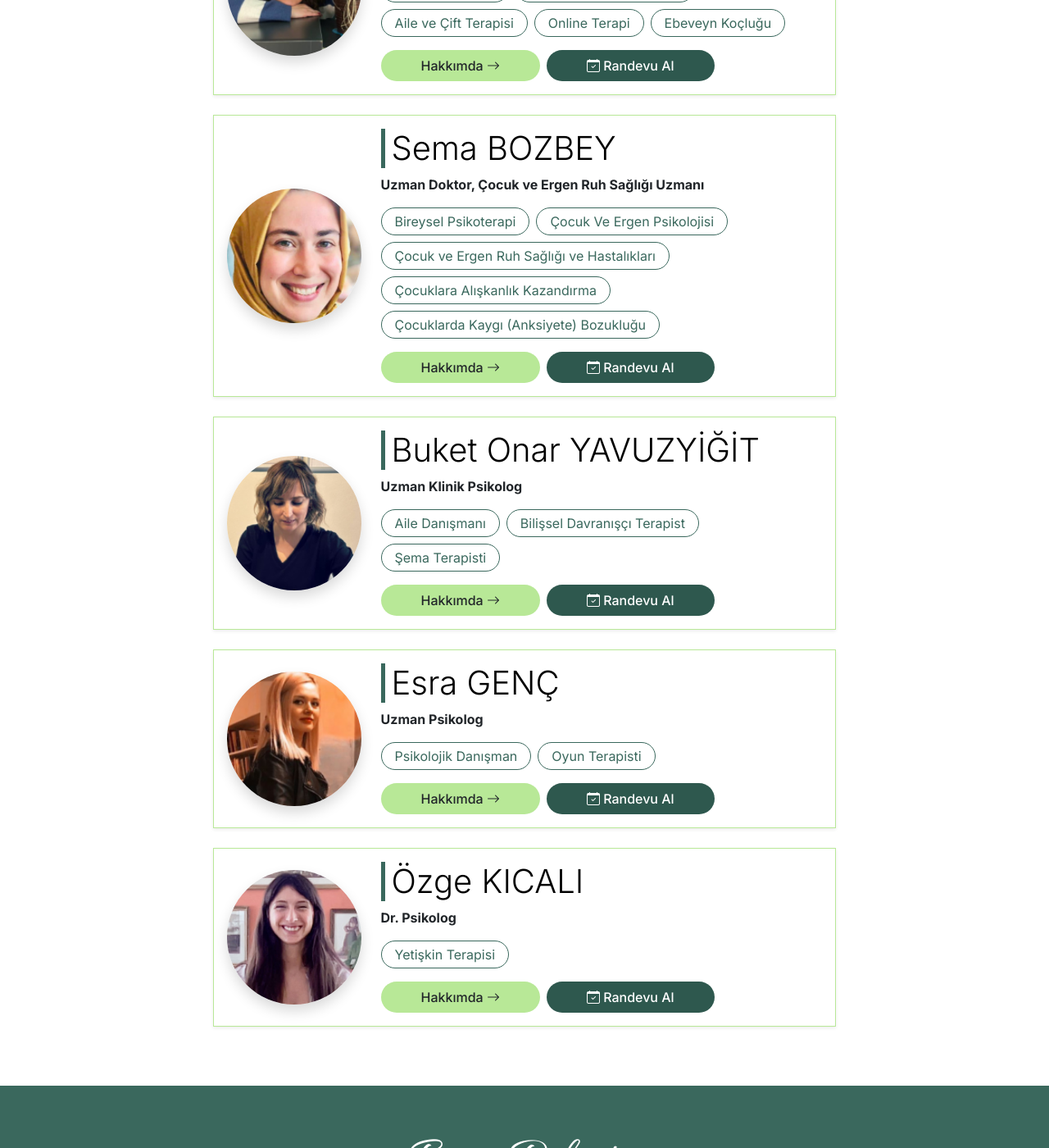
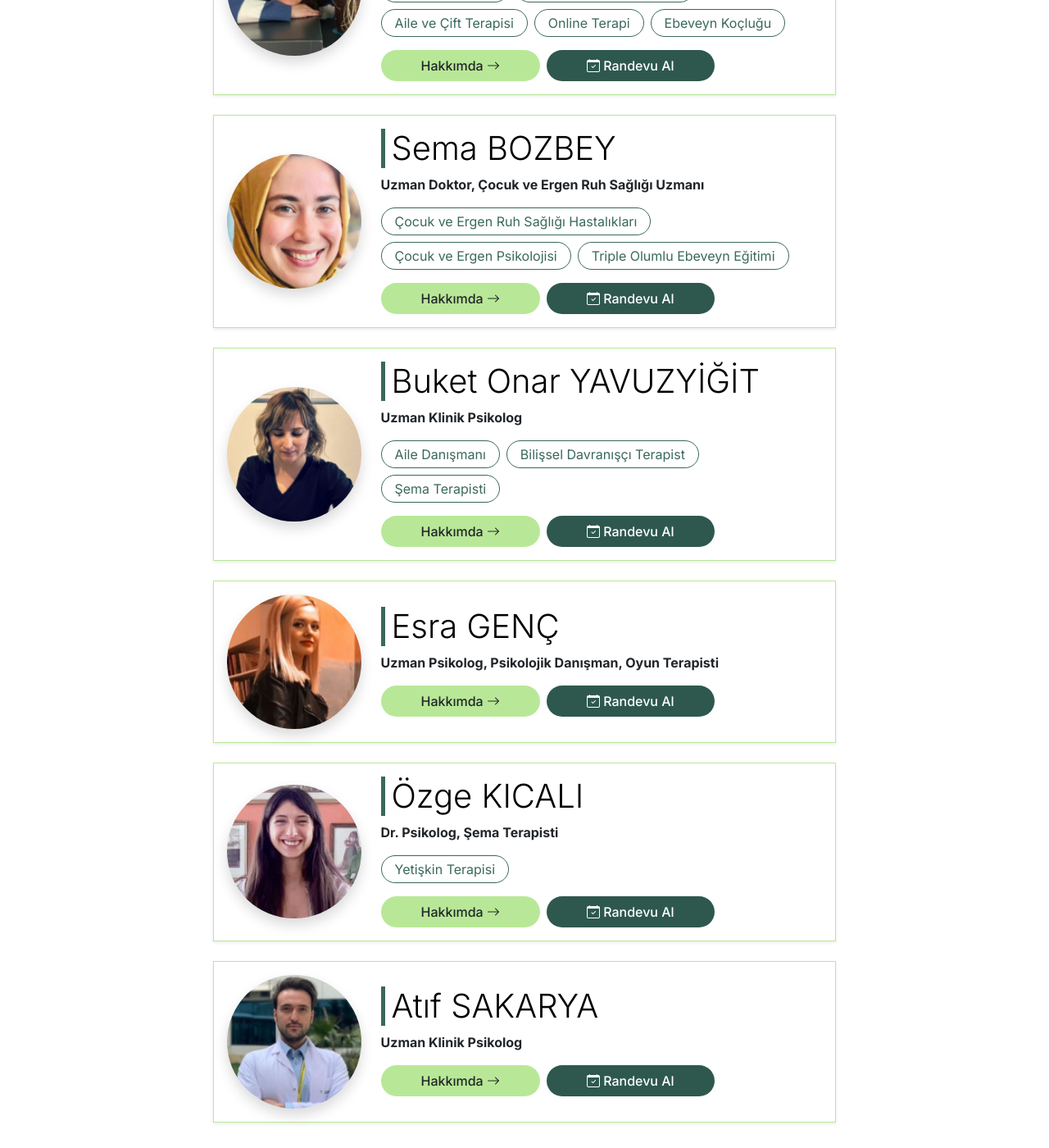
Before and after one commit to enderkus/bd-jekyll, a Jekyll site: the page built from uzmanlarimiz.html, in a window 1280 px wide and 1400 px high, scrolled down 512 px. Shown: the whole window at 82% size. Built offline with Jekyll 4.4.1, drawn with Linux system fonts in a browser that asks for light colours; a script that is not in the unit is left out; comment, search, counter and statistics services are not loaded.

Commit message:
create : atif sakarya personal page and some fixes

```diff
--- a/ozge-kicali.html
+++ b/ozge-kicali.html
@@ -1,7 +1,7 @@
 ---
-title: "Kl. Psk. Özge KICALI | "
+title: "Dr. Psikolog Özge KICALI | "
 layout: page
-description: Kl. Psk. Özge KICALI
+description: Dr. Psikolog, Şema Terapisti
 canonical_path: "/ozge-kicali"
 is_expert: true
 ---
@@ -37,7 +37,7 @@ is_expert: true
         <div class="col-lg-12 d-flex flex-column align-items-center gap-2 mb-4">
             <img src="./images/persons/ozge-boxed.jpg" class="rounded-circle mw-100 mb-3" alt="">
             <h2 class="mb-0">Özge KICALI</h2>
-            <p class="fs-4 fw-lighter">Dr. Psikolog</p>
+            <p class="fs-4 fw-lighter">Dr. Psikolog, Şema Terapisti</p>
             <ul class="list-unstyled d-flex flex-wrap gap-2">
                 <li class="border border-default-color text-default-color py-1 px-3 rounded-pill">
                     Yetişkin Terapisi
--- a/uzmanlarimiz.html
+++ b/uzmanlarimiz.html
@@ -87,19 +87,13 @@ canonical_path: "/uzmanlarimiz"
                                 <p class="fw-bold">Uzman Doktor, Çocuk ve Ergen Ruh Sağlığı Uzmanı</p>
                                 <ul class="list-unstyled d-flex flex-wrap gap-2">
                                     <li class="border border-default-color text-default-color py-1 px-3 rounded-pill">
-                                        Bireysel Psikoterapi
+                                        Çocuk ve Ergen Ruh Sağlığı Hastalıkları
                                     </li>
                                     <li class="border border-default-color text-default-color py-1 px-3 rounded-pill">
-                                        Çocuk Ve Ergen Psikolojisi
+                                        Çocuk ve Ergen Psikolojisi
                                     </li>
                                     <li class="border border-default-color text-default-color py-1 px-3 rounded-pill">
-                                        Çocuk ve Ergen Ruh Sağlığı ve Hastalıkları
-                                    </li>
-                                    <li class="border border-default-color text-default-color py-1 px-3 rounded-pill">
-                                        Çocuklara Alışkanlık Kazandırma
-                                    </li>
-                                    <li class="border border-default-color text-default-color py-1 px-3 rounded-pill">
-                                        Çocuklarda Kaygı (Anksiyete) Bozukluğu
+                                        Triple Olumlu Ebeveyn Eğitimi
                                     </li>
                                 </ul>
                                 <div class="d-flex flex-column flex-sm-row gap-2">
@@ -125,7 +119,8 @@ canonical_path: "/uzmanlarimiz"
 
                             <div class="col-xl-9 d-flex flex-column justify-content-center">
                                 <h3 class="display-6 fw-light border-start border-default-color border-5 ps-2"><a
-                                        href="./buket-onar-yavuzyigit" class="text-decoration-none text-black">Buket Onar YAVUZYİĞİT</a>
+                                        href="./buket-onar-yavuzyigit" class="text-decoration-none text-black">Buket
+                                    Onar YAVUZYİĞİT</a>
                                 </h3>
                                 <p class="fw-bold">Uzman Klinik Psikolog</p>
                                 <ul class="list-unstyled d-flex flex-wrap gap-2">
@@ -141,7 +136,8 @@ canonical_path: "/uzmanlarimiz"
                                 </ul>
 
                                 <div class="d-flex flex-column flex-sm-row gap-2">
-                                    <a href="./buket-onar-yavuzyigit" class="btn btn-site-style rounded-pill fw-medium px-5">Hakkımda
+                                    <a href="./buket-onar-yavuzyigit"
+                                       class="btn btn-site-style rounded-pill fw-medium px-5">Hakkımda
                                         <i class="bi bi-arrow-right"></i></a>
                                     <a href="./buket-onar-yavuzyigit#randevu-al"
                                        class="btn btn-site-style-dark rounded-pill fw-medium px-5"><i
@@ -163,15 +159,7 @@ canonical_path: "/uzmanlarimiz"
                                 <h3 class="display-6 fw-light border-start border-default-color border-5 ps-2"><a
                                         href="./esra-genc" class="text-decoration-none text-black">Esra GENÇ</a>
                                 </h3>
-                                <p class="fw-bold">Uzman Psikolog</p>
-                                <ul class="list-unstyled d-flex flex-wrap gap-2">
-                                    <li class="border border-default-color text-default-color py-1 px-3 rounded-pill">
-                                        Psikolojik Danışman
-                                    </li>
-                                    <li class="border border-default-color text-default-color py-1 px-3 rounded-pill">
-                                        Oyun Terapisti
-                                    </li>
-                                </ul>
+                                <p class="fw-bold">Uzman Psikolog, Psikolojik Danışman, Oyun Terapisti</p>
 
                                 <div class="d-flex flex-column flex-sm-row gap-2">
                                     <a href="./esra-genc" class="btn btn-site-style rounded-pill fw-medium px-5">Hakkımda
@@ -196,7 +184,7 @@ canonical_path: "/uzmanlarimiz"
                                 <h3 class="display-6 fw-light border-start border-default-color border-5 ps-2"><a
                                         href="./ozge-kicali" class="text-decoration-none text-black">Özge KICALI</a>
                                 </h3>
-                                <p class="fw-bold" id="personal-title">Dr. Psikolog</p>
+                                <p class="fw-bold">Dr. Psikolog, Şema Terapisti</p>
                                 <ul class="list-unstyled d-flex flex-wrap gap-2">
                                     <li class="border border-default-color text-default-color py-1 px-3 rounded-pill">
                                         Yetişkin Terapisi
@@ -215,6 +203,33 @@ canonical_path: "/uzmanlarimiz"
                     </div>
 
 
+                    <div class="col-xl-12 bg-white shadow-sm mb-4 p-3 border border-1 border-opaque-color"
+                         id="atif-sakarya">
+                        <div class="row">
+                            <div class="col-xl-3 d-flex align-items-center justify-content-center mb-4 mb-xl-0">
+                                <img src="./images/persons/atif-boxed.jpg" class="w-100 rounded-circle shadow"
+                                     alt="Atıf SAKARYA">
+                            </div>
+
+                            <div class="col-xl-9 d-flex flex-column justify-content-center">
+                                <h3 class="display-6 fw-light border-start border-default-color border-5 ps-2"><a
+                                        href="./atif-sakarya" class="text-decoration-none text-black">Atıf SAKARYA</a>
+                                </h3>
+                                <p class="fw-bold">Uzman Klinik Psikolog</p>
+
+
+                                <div class="d-flex flex-column flex-sm-row gap-2">
+                                    <a href="./atif-sakarya" class="btn btn-site-style rounded-pill fw-medium px-5">Hakkımda
+                                        <i class="bi bi-arrow-right"></i></a>
+                                    <a href="./atif-sakarya#randevu-al"
+                                       class="btn btn-site-style-dark rounded-pill fw-medium px-5"><i
+                                            class="bi bi-calendar-check"></i> Randevu Al</a>
+                                </div>
+                            </div>
+                        </div>
+                    </div>
+
+
                 </div>
             </div>
         </div>
```
Also changed, not shown: _includes/hero.html (+22 -11 lines), atif-sakarya.html (added, +85 -0 lines), esra-genc.html (+6 -14 lines), index.html (+26 -4 lines), sema-bozbey.html (+3 -9 lines), images/persons/atif-boxed.jpg (added).
